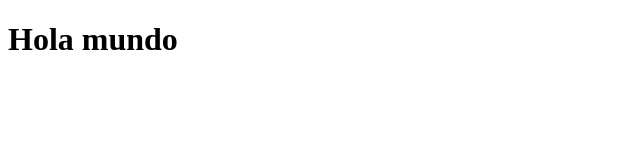
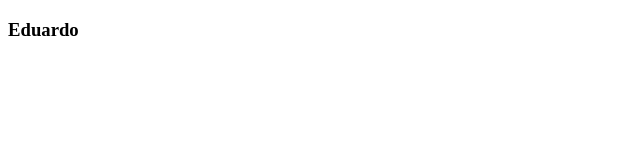
Before and after one commit to eduardogut/curso, a plain HTML site: page index.html in a window 1280 px wide. Shown: the whole page, without its empty margins (0-640 px from the left). Drawn offline with Linux system fonts and the light colour scheme.

Commit message:
mejorando el index

```diff
--- a/index.html
+++ b/index.html
@@ -4,10 +4,14 @@
     <meta charset="UTF-8">
     <meta http-equiv="X-UA-Compatible" content="IE=edge">
     <meta name="viewport" content="width=device-width, initial-scale=1.0">
-    <title>Document</title>
+    <title>git github</title>
 </head>
 <body>
-    <h1>Hola mundo</h1>
+    <div class="container">
+        <h3>Eduardo</h3>
+    </div>
+
+
 
 </body>
 </html>
```
